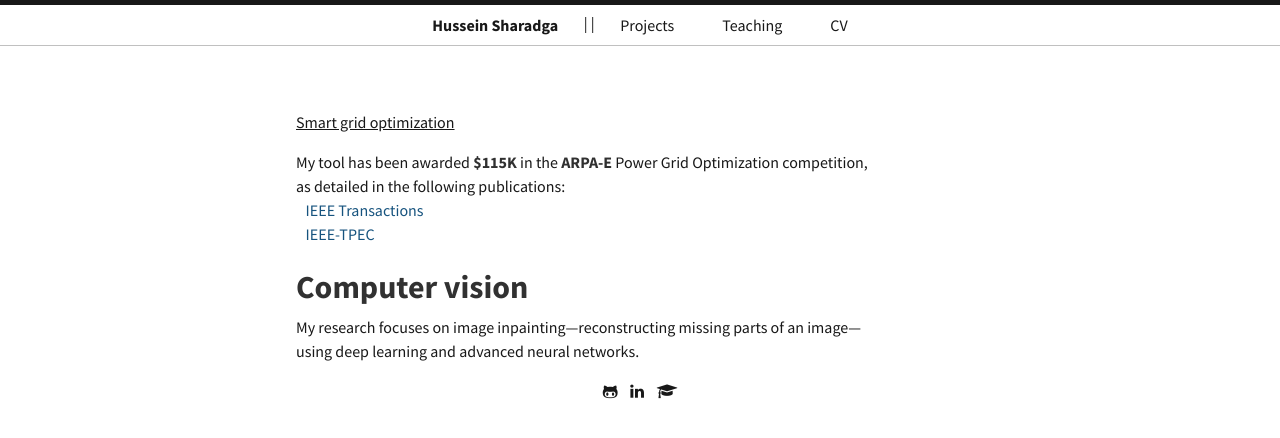
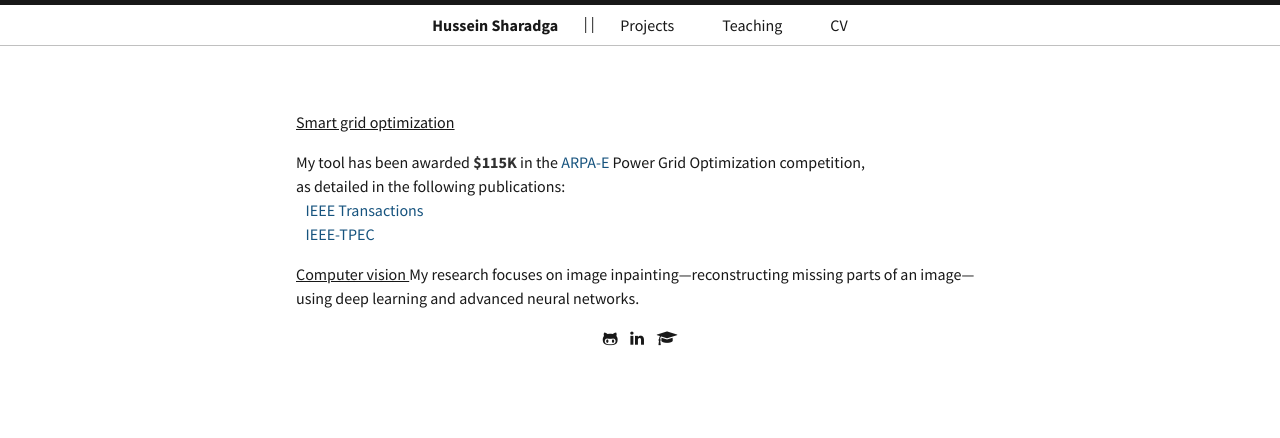
Before and after one commit to hssharadga/hssharadga.github.io, a Jekyll site: the page built from about.md, in a window 1280 px wide. Shown: the top 438 px of the page. Built offline with Jekyll 4.4.1, drawn with Linux system fonts in a browser that asks for light colours.

Commit message:
Update about.md

```diff
--- a/about.md
+++ b/about.md
@@ -5,12 +5,12 @@ title: " "
 
 <u>Smart grid optimization</u>
 
-My tool has been awarded **$115K** in the **ARPA-E** Power Grid Optimization competition, <br>
+My tool has been awarded **$115K** in the <a href="https://gocompetition.energy.gov/" target="_blank">ARPA-E</a>  Power Grid Optimization competition, <br>
 as detailed in the following publications: <br>
 &nbsp;&nbsp; <a href="https://hssharadga.github.io/assets/IEEE_TIA.pdf" target="_blank">IEEE Transactions</a>  <br>
 &nbsp;&nbsp; <a href="https://hssharadga.github.io/assets/IEEE_TPEC.pdf" target="_blank">IEEE-TPEC</a>
 
-# Computer vision
+<u> Computer vision </u>
 <!-- My ongoing research focuses on image inpainting — the process of reconstructing missing parts of an image. <br>
 This project explores the use of deep learning and advanced neural networks to improve image restoration accuracy. -->
 My research focuses on image inpainting—reconstructing missing parts of an image— <br>
```
